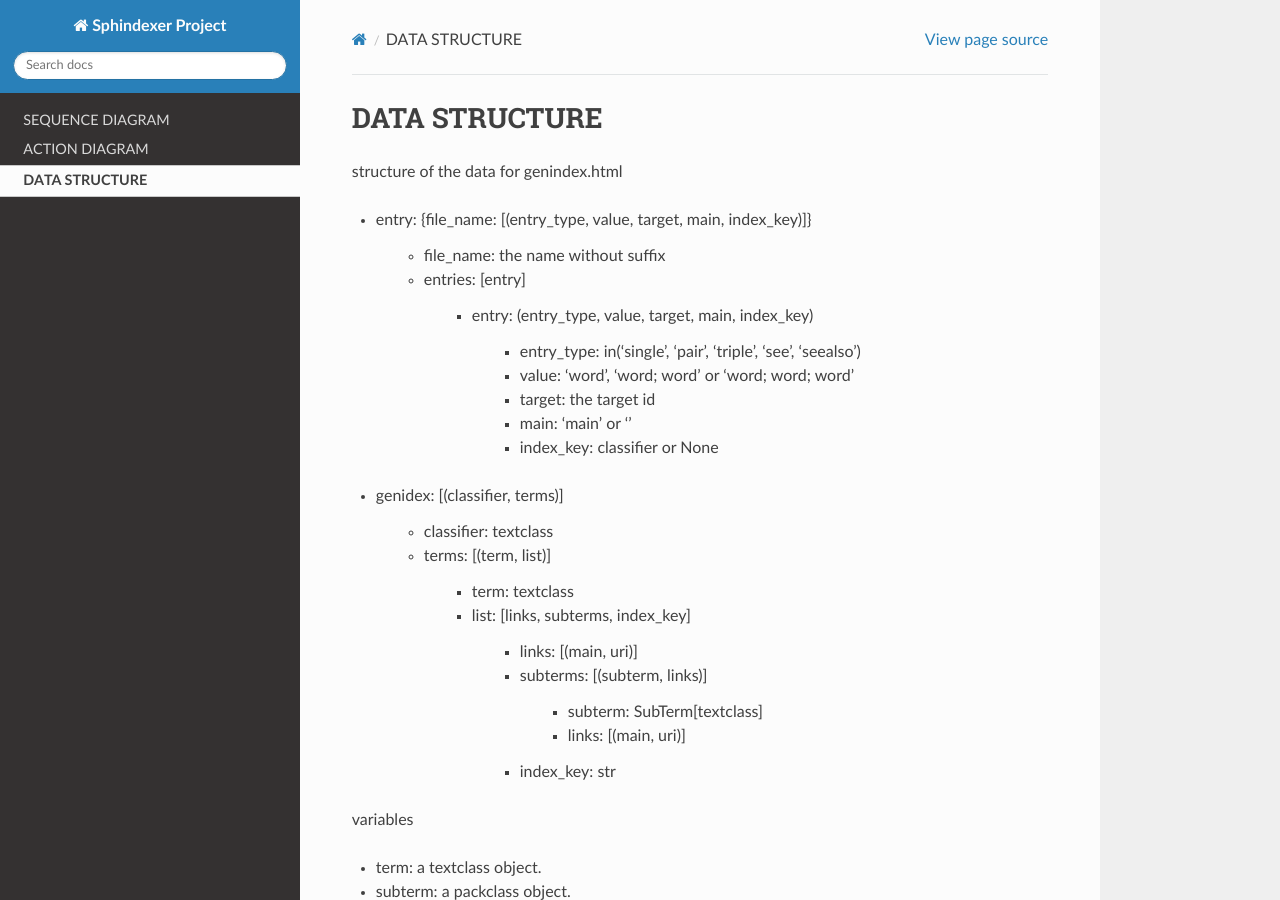
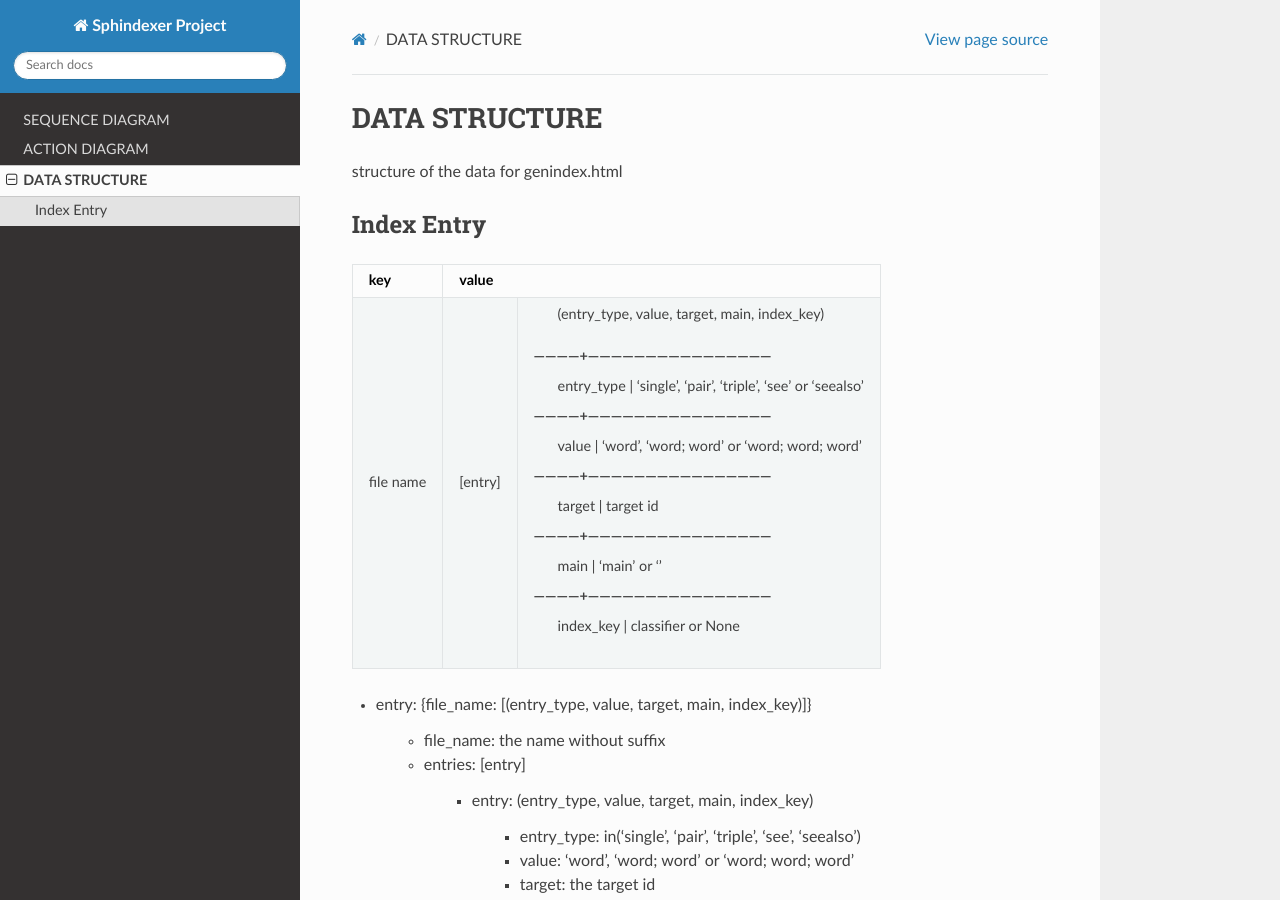
Before and after one commit to KaKkouo/sphindexer, a Sphinx documentation site: the page built from docs/structure.rst, in a window 1280 px wide and 900 px high. Built offline with Sphinx 7.4.7 and the Read the Docs theme 2.0.0, drawn with Linux system fonts in a browser that asks for light colours.

Commit message:
0.10.2.0.20111117

```diff
--- a/docs/structure.rst
+++ b/docs/structure.rst
@@ -3,6 +3,25 @@ DATA STRUCTURE
 structure of the data for genindex.html
 
 .. index:: data structure; entry
+
+Index Entry
+-----------
+
++-----------+-----------------------------------------------------------------------+
+| key       | value                                                                 |
++===========+=========+=============================================================+
+| file name | [entry] | (entry_type, value, target, main, index_key)                |
+|           |         |------------+------------------------------------------------+
+|           |         | entry_type | 'single', 'pair', 'triple', 'see' or 'seealso' |
+|           |         |------------+------------------------------------------------+
+|           |         | value      | 'word', 'word; word' or 'word; word; word'     |
+|           |         |------------+------------------------------------------------+
+|           |         | target     | target id                                      |
+|           |         |------------+------------------------------------------------+
+|           |         | main       | 'main' or ''                                   |
+|           |         |------------+------------------------------------------------+
+|           |         | index_key  | classifier or None                             |
++-----------+---------+------------+------------------------------------------------+
 
 - entry: {file_name: [(entry_type, value, target, main, index_key)]}
 
```
